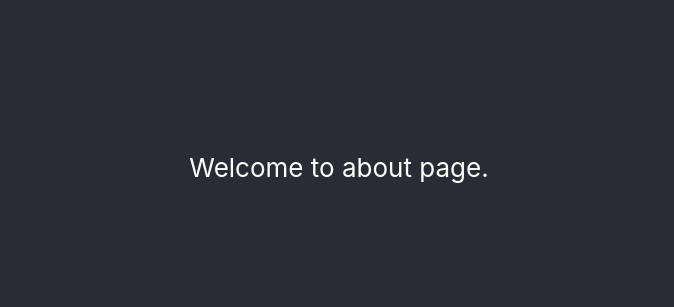
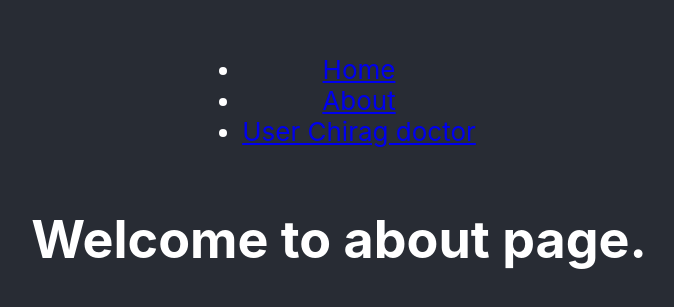
Before and after one commit to chiragdoctor/react-with-hooks, a React (Create React App) app: page /about in a window 1280 px wide. Shown: the part 233-540 px from the top of the page, without its empty margins (301-975 px from the left). Built offline with nearby package versions, Linux system fonts and the light colour scheme.

Commit message:
add navlinks and active styles

```diff
--- /dev/null
+++ b/src/App.css
@@ -0,0 +1,7 @@
+.app-link {
+    color: #61dafb;
+}
+
+.link-active-style {
+    color: green;
+}
--- a/src/App.js
+++ b/src/App.js
@@ -1,5 +1,5 @@
 import React from 'react';
-import { BrowserRouter as Router, Route } from 'react-router-dom';
+import { BrowserRouter as Router, Route, NavLink } from 'react-router-dom';
 import './App.scss';
 import AboutPage from './Pages/AboutPage';
 
@@ -8,11 +8,43 @@ function App() {
     <Router>
       <div className='App'>
         <header className='App-header'>
+          <ul>
+            <li>
+              <NavLink
+                className='app-link'
+                to='/'
+                exact
+                activeClassName='link-active-style'
+              >
+                Home
+              </NavLink>
+            </li>
+            <li>
+              <NavLink
+                className='app-link'
+                to='/about'
+                exact
+                activeClassName='link-active-style'
+              >
+                About
+              </NavLink>
+            </li>
+            <li>
+              <NavLink
+                className='app-link'
+                to='/user/chirag/doctor'
+                exact
+                activeClassName='link-active-style'
+              >
+                User Chirag doctor
+              </NavLink>
+            </li>
+          </ul>
           <Route
             path='/'
             exact
             render={() => {
-              return <h1>Welcome to Home Page</h1>;
+              return <h1> Welcome to home page </h1>;
             }}
           />
           <Route path='/about' exact component={AboutPage} />
--- a/src/Pages/AboutPage.js
+++ b/src/Pages/AboutPage.js
@@ -1,7 +1,7 @@
 import React from 'react';
 
 const AboutPage = () => {
-  return <div>Welcome to about page.</div>;
+  return <h1>Welcome to about page.</h1>;
 };
 
 export default AboutPage;
```
